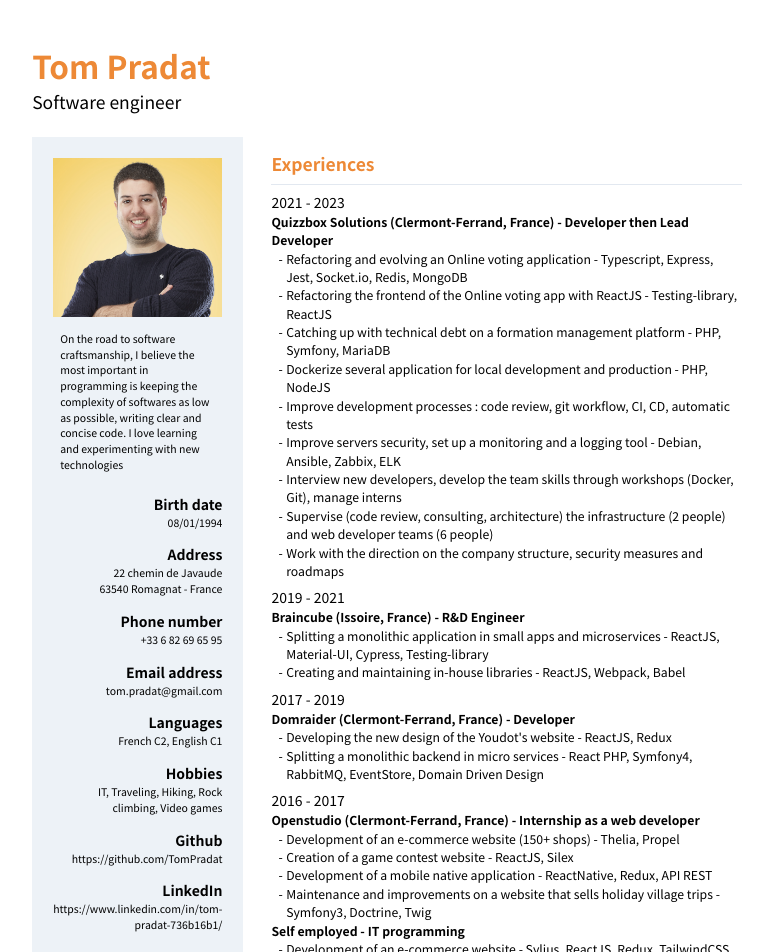
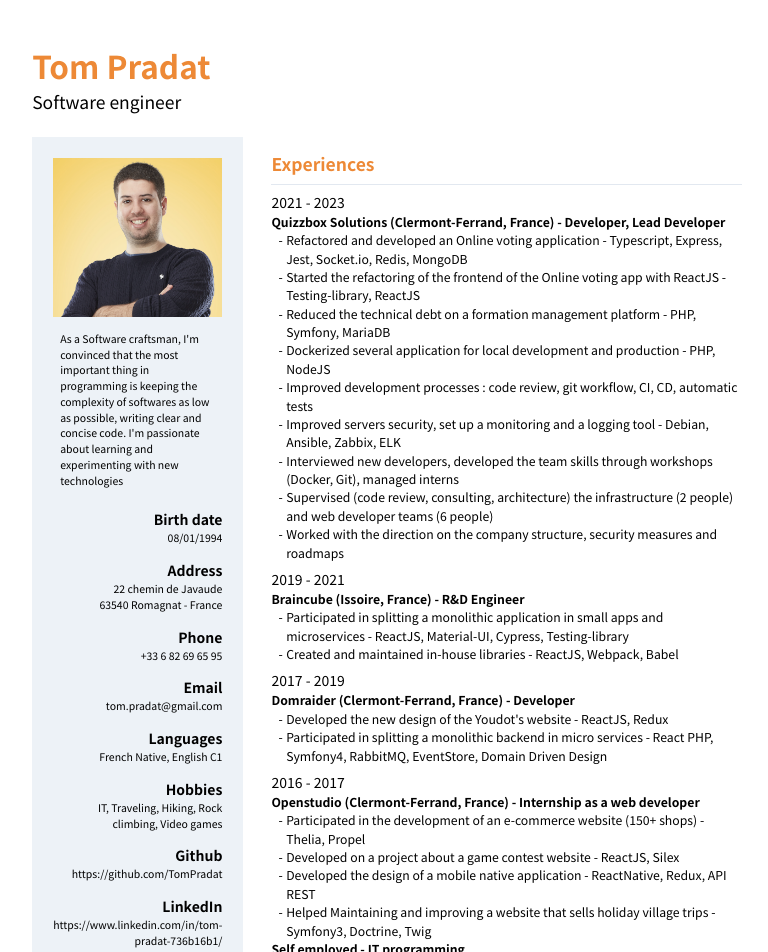
Before and after one commit to TomPradat/resume, a React (Create React App) app: page / in a window 1280 px wide. Shown: the top 952 px of the page, without its empty margins (253-1021 px from the left). Built offline with nearby package versions, Linux system fonts and the light colour scheme.

Commit message:
:necktie: Update

```diff
--- a/src/Perso/Perso.js
+++ b/src/Perso/Perso.js
@@ -14,8 +14,8 @@ const Perso = ({ data }) => (
         {data.address.street} <br />
         {data.address.zip} {data.address.city}
       </Info>
-      <Info label="Phone number">{data.phone}</Info>
-      <Info label="Email address">{data.email}</Info>
+      <Info label="Phone">{data.phone}</Info>
+      <Info label="Email">{data.email}</Info>
       <Info label="Languages">{data.langs.join(", ")}</Info>
       <Info label="Hobbies">{data.hobbies.join(", ")}</Info>
       <Info label="Github">
--- a/src/data/data-en.js
+++ b/src/data/data-en.js
@@ -4,7 +4,7 @@ export default {
   birthDate: "08/01/1994",
   wanted_job: "Software engineer",
   presentation:
-    "On the road to software craftsmanship, I believe the most important in programming is keeping the complexity of softwares as low as possible, writing clear and concise code. I love learning and experimenting with new technologies",
+    "As a Software craftsman, I'm convinced that the most important thing in programming is keeping the complexity of softwares as low as possible, writing clear and concise code. I'm passionate about learning and experimenting with new technologies",
   address: {
     street: "22 chemin de Javaude",
     zip: "63540",
@@ -12,7 +12,7 @@ export default {
   },
   phone: "+33 6 82 69 65 95",
   email: "tom.pradat@gmail.com",
-  langs: ["French C2", "English C1"],
+  langs: ["French Native", "English C1"],
   hobbies: ["IT", "Traveling", "Hiking", "Rock climbing", "Video games"],
   github: "https://github.com/TomPradat",
   stackshare: "https://stackshare.io/TomPradat",
@@ -25,17 +25,17 @@ export default {
       experiences: [
         {
           sum_up:
-            "Quizzbox Solutions (Clermont-Ferrand, France) - Developer then Lead Developer",
+            "Quizzbox Solutions (Clermont-Ferrand, France) - Developer, Lead Developer",
           projects: [
-            "Refactoring and evolving an Online voting application - Typescript, Express, Jest, Socket.io, Redis, MongoDB",
-            "Refactoring the frontend of the Online voting app with ReactJS - Testing-library, ReactJS",
-            "Catching up with technical debt on a formation management platform - PHP, Symfony, MariaDB",
-            "Dockerize several application for local development and production - PHP, NodeJS",
-            "Improve development processes : code review, git workflow, CI, CD, automatic tests",
-            "Improve servers security, set up a monitoring and a logging tool - Debian, Ansible, Zabbix, ELK",
-            "Interview new developers, develop the team skills through workshops (Docker, Git), manage interns",
-            "Supervise (code review, consulting, architecture) the infrastructure (2 people) and web developer teams (6 people)",
-            "Work with the direction on the company structure, security measures and roadmaps",
+            "Refactored and developed an Online voting application - Typescript, Express, Jest, Socket.io, Redis, MongoDB",
+            "Started the refactoring of the frontend of the Online voting app with ReactJS - Testing-library, ReactJS",
+            "Reduced the technical debt on a formation management platform - PHP, Symfony, MariaDB",
+            "Dockerized several application for local development and production - PHP, NodeJS",
+            "Improved development processes : code review, git workflow, CI, CD, automatic tests",
+            "Improved servers security, set up a monitoring and a logging tool - Debian, Ansible, Zabbix, ELK",
+            "Interviewed new developers, developed the team skills through workshops (Docker, Git), managed interns",
+            "Supervised (code review, consulting, architecture) the infrastructure (2 people) and web developer teams (6 people)",
+            "Worked with the direction on the company structure, security measures and roadmaps",
           ],
         },
       ],
@@ -48,8 +48,8 @@ export default {
         {
           sum_up: "Braincube (Issoire, France) - R&D Engineer",
           projects: [
-            "Splitting a monolithic application in small apps and microservices - ReactJS, Material-UI, Cypress, Testing-library",
-            "Creating and maintaining in-house libraries - ReactJS, Webpack, Babel",
+            "Participated in splitting a monolithic application in small apps and microservices - ReactJS, Material-UI, Cypress, Testing-library",
+            "Created and maintained in-house libraries - ReactJS, Webpack, Babel",
           ],
         },
       ],
@@ -62,8 +62,8 @@ export default {
         {
           sum_up: "Domraider (Clermont-Ferrand, France) - Developer",
           projects: [
-            "Developing the new design of the Youdot's website - ReactJS, Redux",
-            "Splitting a monolithic backend in micro services - React PHP, Symfony4, RabbitMQ, EventStore, Domain Driven Design",
+            "Developed the new design of the Youdot's website - ReactJS, Redux",
+            "Participated in splitting a monolithic backend in micro services - React PHP, Symfony4, RabbitMQ, EventStore, Domain Driven Design",
           ],
         },
       ],
@@ -77,16 +77,16 @@ export default {
           sum_up:
             "Openstudio (Clermont-Ferrand, France) - Internship as a web developer",
           projects: [
-            "Development of an e-commerce website (150+ shops) - Thelia, Propel",
-            "Creation of a game contest website - ReactJS, Silex",
-            "Development of a mobile native application - ReactNative, Redux, API REST",
-            "Maintenance and improvements on a website that sells holiday village trips - Symfony3, Doctrine, Twig",
+            "Participated in the development of an e-commerce website (150+ shops) - Thelia, Propel",
+            "Developed on a project about a game contest website - ReactJS, Silex",
+            "Developed the design of a mobile native application - ReactNative, Redux, API REST",
+            "Helped Maintaining and improving a website that sells holiday village trips - Symfony3, Doctrine, Twig",
           ],
         },
         {
           sum_up: "Self employed - IT programming",
           projects: [
-            "Development of an e-commerce website - Sylius, ReactJS, Redux, TailwindCSS",
+            "Developed an e-commerce website - Sylius, ReactJS, Redux, TailwindCSS",
           ],
         },
       ],
```
